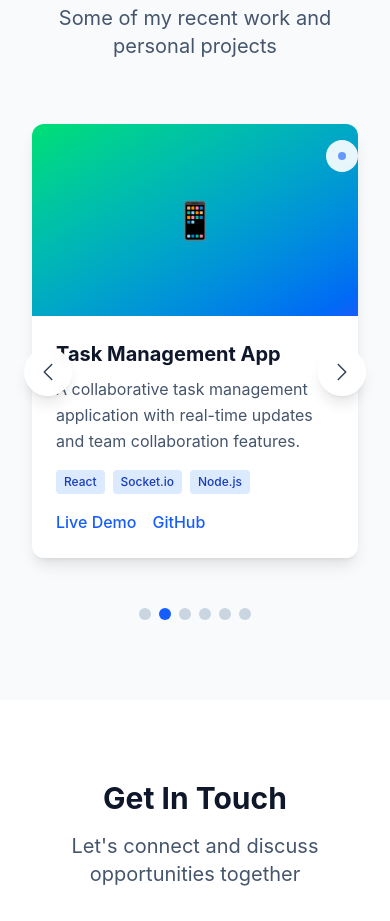
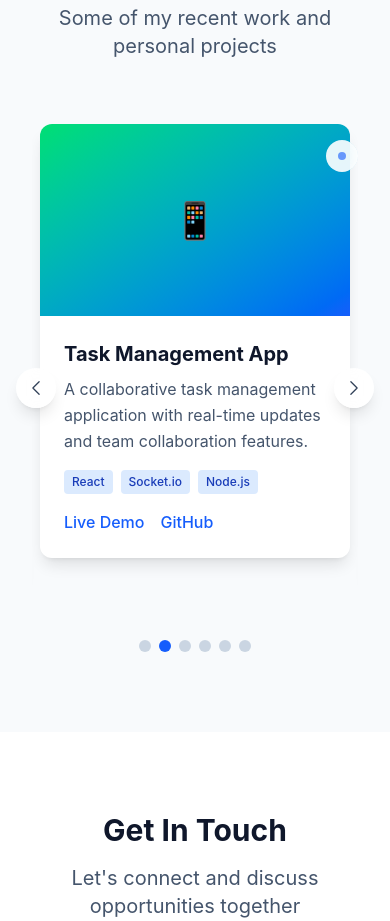
Before and after one commit to Nicolas7020/PortofolioNicolas, a Next.js app in the folder my-app/: page / in a window 390 px wide. Shown: the part 2680-3601 px from the top of the page. Built offline with nearby package versions, Linux system fonts and the light colour scheme.

Commit message:
responsive slider

```diff
--- a/my-app/src/components/ProjectSlider.tsx
+++ b/my-app/src/components/ProjectSlider.tsx
@@ -79,7 +79,7 @@ export default function ProjectSlider({
       onMouseLeave={() => setIsHovered(false)}
     >
       {/* Main slider container */}
-      <div className="relative overflow-hidden rounded-xl">
+      <div className="relative overflow-hidden rounded-xl mx-4 md:mx-0">
         <div
           className="flex transition-transform duration-500 ease-in-out"
           style={{ transform: `translateX(-${currentIndex * 100}%)` }}
@@ -87,7 +87,7 @@ export default function ProjectSlider({
           {projects.map((project, index) => (
             <div
               key={index}
-              className="w-full flex-shrink-0 px-4"
+              className="w-full flex-shrink-0 px-2 md:px-4"
             >
               <div className="max-w-md mx-auto">
                 <ProjectCard
@@ -110,18 +110,18 @@ export default function ProjectSlider({
         <>
           <button
             onClick={goToPrevious}
-            className="absolute left-2 top-1/2 -translate-y-1/2 z-10 w-12 h-12 bg-white/90 dark:bg-slate-800/90 backdrop-blur-sm rounded-full shadow-lg hover:shadow-xl hover:bg-white dark:hover:bg-slate-700 transition-all duration-300 flex items-center justify-center group hover:scale-110"
+            className="absolute left-2 md:left-4 top-1/2 -translate-y-1/2 z-10 w-10 h-10 md:w-12 md:h-12 bg-white/90 dark:bg-slate-800/90 backdrop-blur-sm rounded-full shadow-lg hover:shadow-xl hover:bg-white dark:hover:bg-slate-700 transition-all duration-300 flex items-center justify-center group hover:scale-110 -translate-x-2 md:translate-x-0"
             aria-label="Previous project"
           >
-            <ChevronLeftIcon className="w-6 h-6 text-slate-700 dark:text-slate-300 group-hover:text-blue-600 dark:group-hover:text-blue-400 transition-colors" />
+            <ChevronLeftIcon className="w-5 h-5 md:w-6 md:h-6 text-slate-700 dark:text-slate-300 group-hover:text-blue-600 dark:group-hover:text-blue-400 transition-colors" />
           </button>
 
           <button
             onClick={goToNext}
-            className="absolute right-2 top-1/2 -translate-y-1/2 z-10 w-12 h-12 bg-white/90 dark:bg-slate-800/90 backdrop-blur-sm rounded-full shadow-lg hover:shadow-xl hover:bg-white dark:hover:bg-slate-700 transition-all duration-300 flex items-center justify-center group hover:scale-110"
+            className="absolute right-2 md:right-4 top-1/2 -translate-y-1/2 z-10 w-10 h-10 md:w-12 md:h-12 bg-white/90 dark:bg-slate-800/90 backdrop-blur-sm rounded-full shadow-lg hover:shadow-xl hover:bg-white dark:hover:bg-slate-700 transition-all duration-300 flex items-center justify-center group hover:scale-110 translate-x-2 md:translate-x-0"
             aria-label="Next project"
           >
-            <ChevronRightIcon className="w-6 h-6 text-slate-700 dark:text-slate-300 group-hover:text-blue-600 dark:group-hover:text-blue-400 transition-colors" />
+            <ChevronRightIcon className="w-5 h-5 md:w-6 md:h-6 text-slate-700 dark:text-slate-300 group-hover:text-blue-600 dark:group-hover:text-blue-400 transition-colors" />
           </button>
         </>
       )}
```
